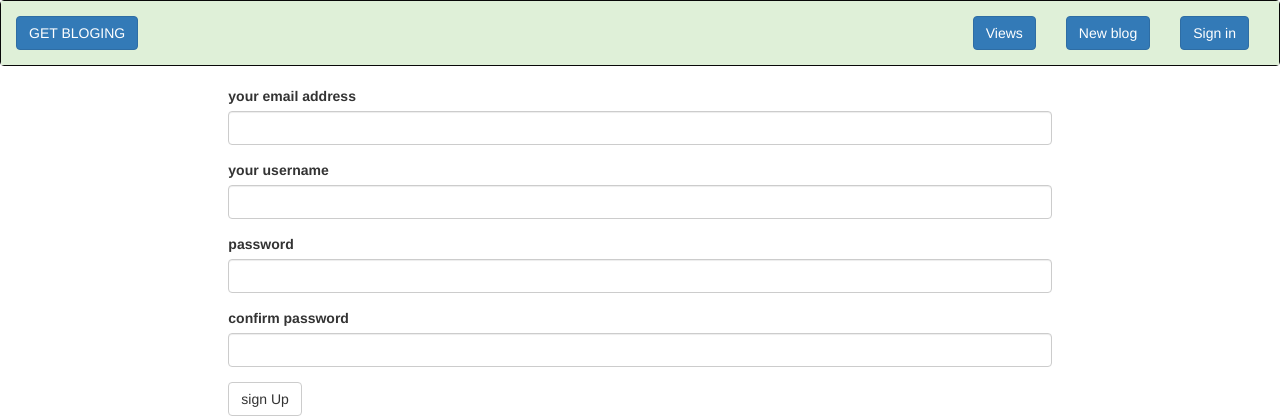
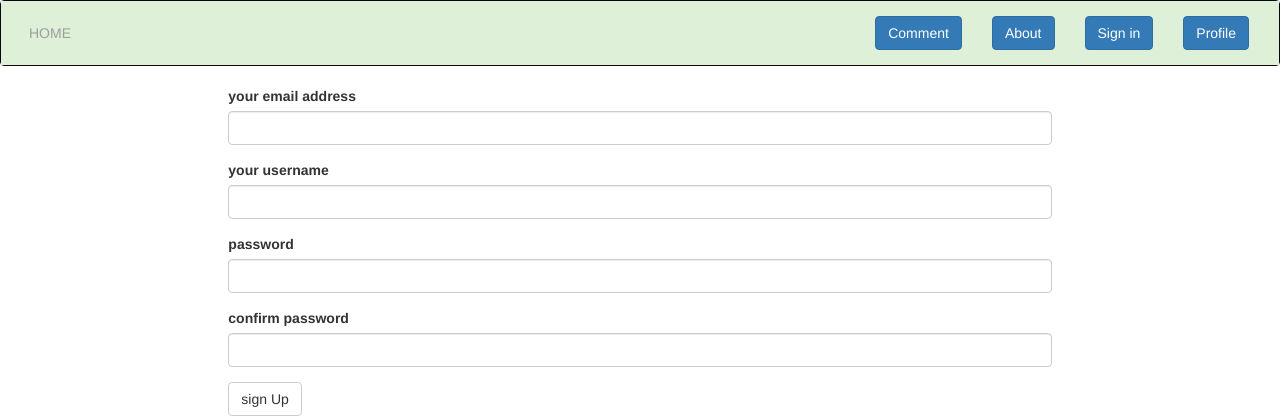
Before and after one commit to 54adana/Personal-blogs, a Flask app: page /authenticate/register in a window 1280 px wide. Shown: the top 420 px of the page. Run offline with Flask 2, Linux system fonts and the light colour scheme; parts of the project's set-up code (start-up, migrations or seed data) failed here and were passed over; some libraries are stand-ins or nearby versions.

Commit message:
Add about

```diff
--- a/app/templates/navbar.html
+++ b/app/templates/navbar.html
@@ -8,13 +8,15 @@
                       <span class="icon-bar"></span>
                       <span class="icon-bar"></span>
                     </button>
-              <a class="navbar-brand" href="/" style=" font-size:25px"><div class="btn btn-primary">GET BLOGING</div> </a>
+              <a class="navbar-brand" href="/" style=" font-size:30px"><div class="btn">HOME</div> </a>
 
       </div>
         <div class="navbar-collapse collapse">
               <ul class="nav navbar-nav navbar-right">
-                  <li><a href="{{url_for('main.view')}}"><div class="btn btn-primary">Views</div></a></li>
-                  <li><a href="{{url_for('main.new_pitch')}}"><div class="btn btn-primary">New blog</div></a></li>
+
+                  <li><a href="{{url_for('main.comment')}}"><div class="btn btn-primary">Comment</div></a></li>
+                  <li><a href="{{url_for('main.about')}}"><div class="btn btn-primary">About</div></a></li>
+
 
 
                  {% if current_user.is_authenticated %}
@@ -24,6 +26,8 @@
 
                  {%else%}
                      <li><a href="{{url_for('auth.login')}}"><div class="btn btn-primary">Sign in</div></a></li>
+                     <li><a href="{{url_for('auth.login')}}"><div class="btn btn-primary">Profile</div></a></li>
+
 
                  {%endif%}
               </ul>
```
